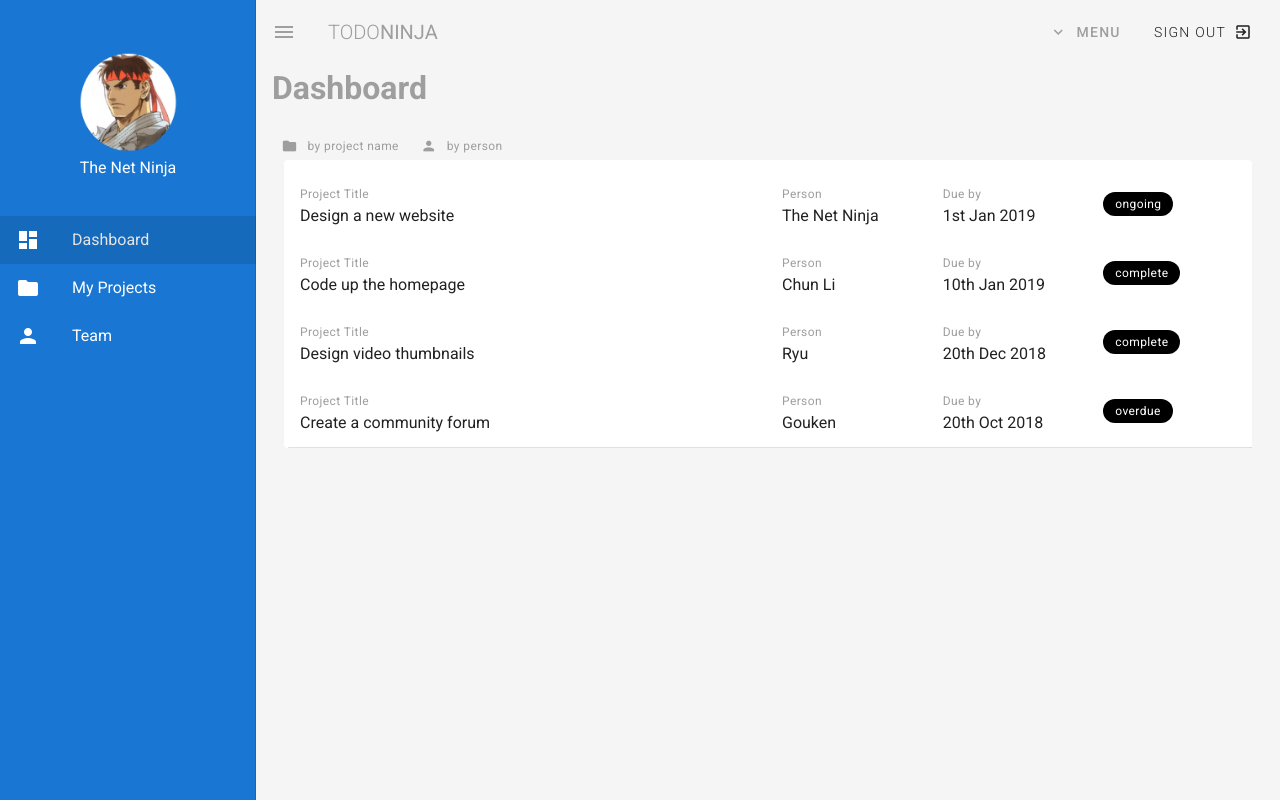
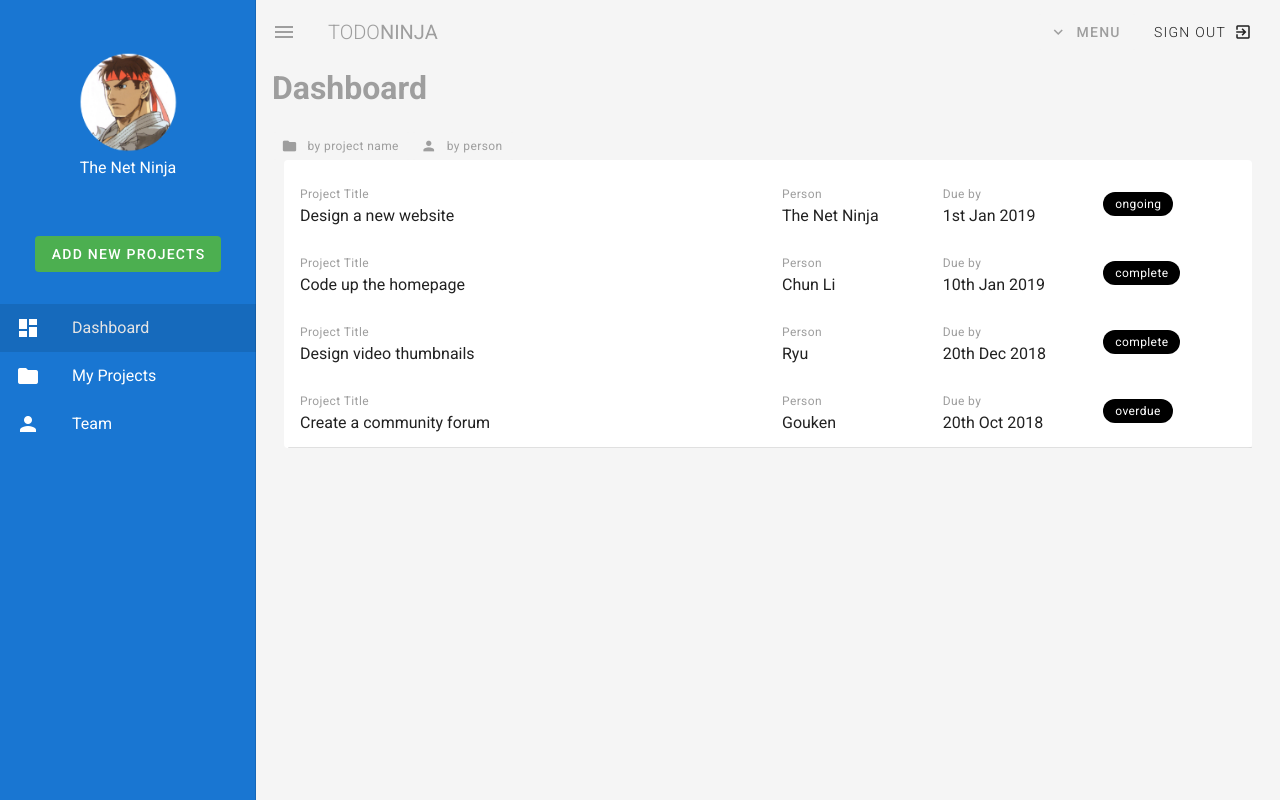
Before and after one commit to sahil1sk/vuetify, a Vue app: page / in a window 1280 px wide. Both pictures are taken after a click on the button 28 px from the left and 32 px from the top of the page. Built offline with nearby package versions, Linux system fonts and the light colour scheme.

Commit message:
text-fields

```diff
--- a/src/components/Navbar.vue
+++ b/src/components/Navbar.vue
@@ -50,6 +50,9 @@
                     The Net Ninja
                 </p>
             </v-col>
+            <v-col class="mt-4 mb-3">
+                <Popup />
+            </v-col>
         </div>
         <v-list>
             <v-list-item v-for="(link, i) in links" :key="i" router :to="link.route">
@@ -71,7 +74,10 @@
 </template>
 
 <script>
+import Popup from './Popup.vue'
+
 export default {
+    components: { Popup },
     data() {
         return {
             drawer: false,
--- /dev/null
+++ b/src/components/Popup.vue
@@ -0,0 +1,44 @@
+<template>
+  <v-dialog max-width="600px">
+    <template v-slot:activator="{ on, attrs }">
+
+        <v-btn
+            v-bind="attrs"
+            v-on="on"
+            depressed slot="activator"
+            class="success"
+        >
+          Add new projects
+        </v-btn>
+
+    </template>
+    <v-card>
+        <v-card-title>
+            <p class="heading">Add a New Project</p>
+        </v-card-title>
+        <v-card-text>
+            <v-form class="px-3">
+                <v-text-field label="Title" v-model="title" prepend-icon="folder"></v-text-field>
+                <v-textarea label="Information" v-model="content" prepend-icon="edit"></v-textarea>
+                <v-btn @click="submit" depressed class="success mx-0 mt-3">Add project</v-btn>
+            </v-form>
+        </v-card-text>
+    </v-card>
+  </v-dialog>
+</template>
+
+<script>
+export default {
+    data() {
+        return {
+            title: '',
+            content: '',
+        }
+    },
+    methods: {
+        submit() {
+            console.log(this.title, this.content)
+        }
+    }
+}
+</script>
```
